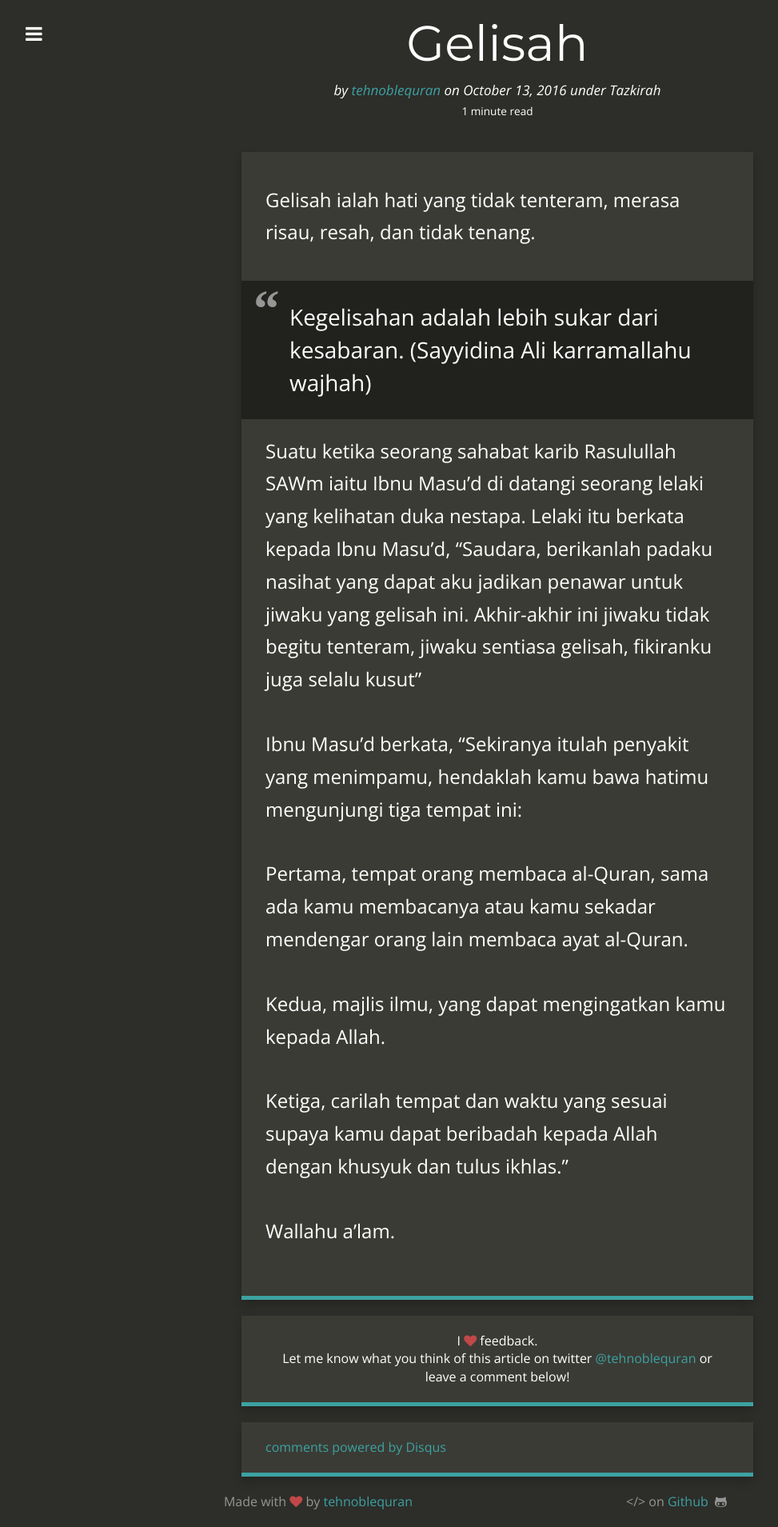
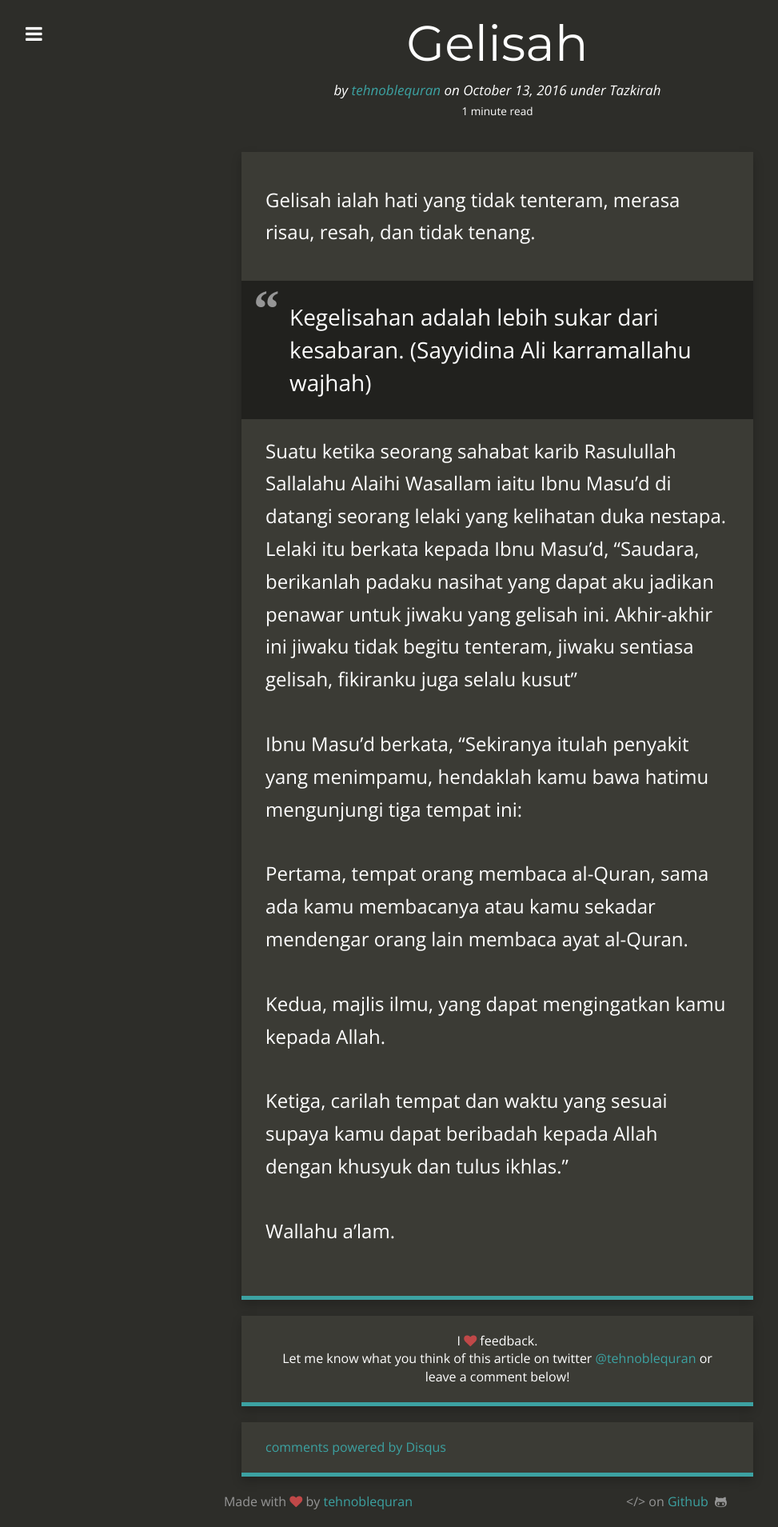
Before and after one commit to kedamaian/swsyafiq, a Jekyll site: the page built from _posts/2016-10-13-gelisah.md, in a window 1280 px wide. Shown: the whole page at 80% size, without its empty margins (18-991 px from the left). Built offline with Jekyll 4.4.1, drawn with Linux system fonts in a browser that asks for light colours; nearby versions of some CDN libraries; comment, search, counter and statistics services are not loaded.

Commit message:
Update 2016-10-13-gelisah.md

```diff
--- a/_posts/2016-10-13-gelisah.md
+++ b/_posts/2016-10-13-gelisah.md
@@ -10,7 +10,7 @@ Gelisah ialah hati yang tidak tenteram, merasa risau, resah, dan tidak tenang.
 
 > Kegelisahan adalah lebih sukar dari kesabaran. (Sayyidina Ali karramallahu wajhah)
 
-Suatu ketika seorang sahabat karib Rasulullah SAWm iaitu Ibnu Masu’d di datangi seorang lelaki yang kelihatan duka nestapa. Lelaki itu berkata kepada Ibnu Masu’d, “Saudara, berikanlah padaku nasihat yang dapat aku jadikan penawar untuk jiwaku yang gelisah ini. Akhir-akhir ini jiwaku tidak begitu tenteram, jiwaku sentiasa gelisah, fikiranku juga selalu kusut”
+Suatu ketika seorang sahabat karib Rasulullah Sallalahu Alaihi Wasallam iaitu Ibnu Masu’d di datangi seorang lelaki yang kelihatan duka nestapa. Lelaki itu berkata kepada Ibnu Masu’d, “Saudara, berikanlah padaku nasihat yang dapat aku jadikan penawar untuk jiwaku yang gelisah ini. Akhir-akhir ini jiwaku tidak begitu tenteram, jiwaku sentiasa gelisah, fikiranku juga selalu kusut”
 
 Ibnu Masu’d berkata, “Sekiranya itulah penyakit yang menimpamu, hendaklah kamu bawa hatimu mengunjungi tiga tempat ini:
 
```
